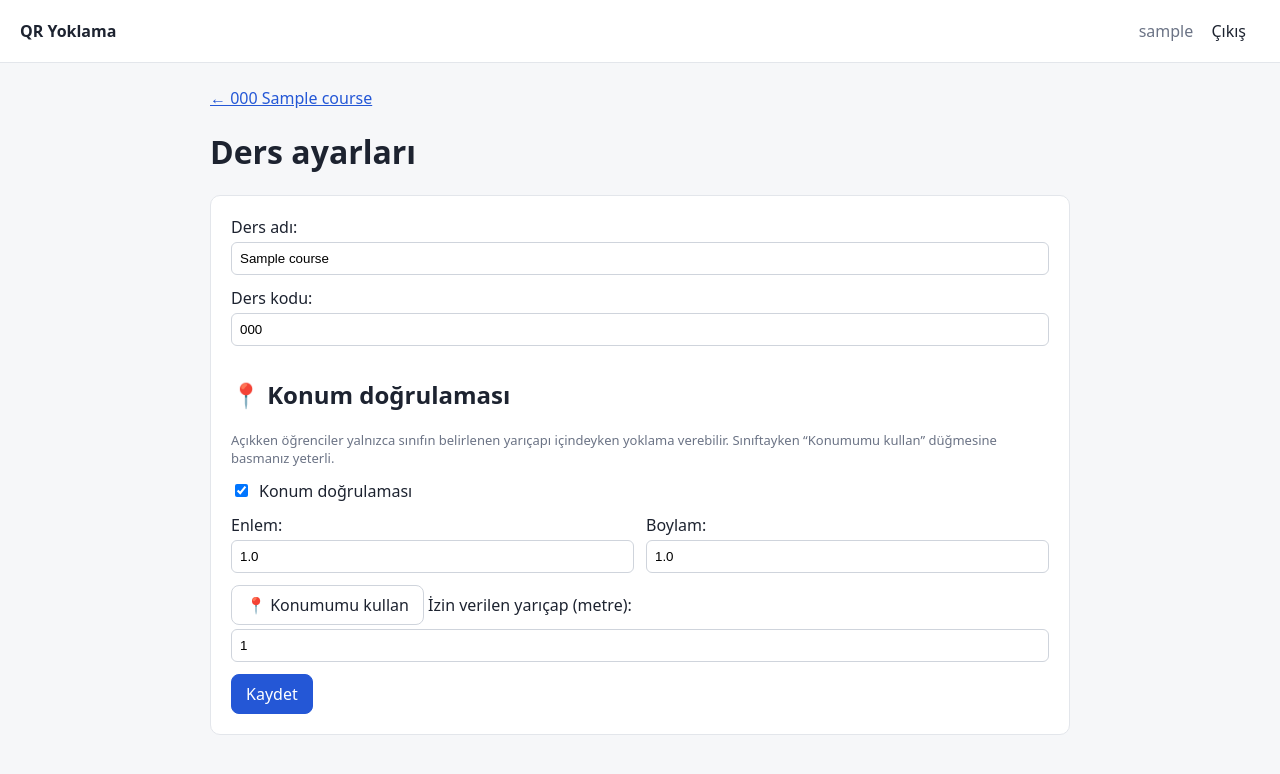
After one commit to melisayalcinkaya/qr_yoklama, a Django app: page /courses/1/settings/ in a window 1280 px wide. The commit adds this page. Shown: the top 774 px of the page. Run offline with Django 5.2, Linux system fonts and the light colour scheme; a user stored in the database is signed in; tables that the repository leaves empty hold one stand-in row (values such as "Sample post").

Commit message:
feat: optional classroom location verification
- Teachers can enable location checks per course, set the classroom
  position with one click and choose an allowed radius
- Students' browsers send their position; the server computes the
  Haversine distance and tolerates the reported GPS accuracy
- Low accuracy readings (>200 m) are rejected
- Distance is stored with each record and shown in the live list

Co-Authored-By: Claude Opus 5.5 <noreply@anthropic.com>
Claude-Session: https://claude.ai/code/session_017ibmErBRmv8VotBkFetESA

```diff
--- a/attendance/forms.py
+++ b/attendance/forms.py
@@ -9,6 +9,28 @@ class CourseForm(forms.ModelForm):
         fields = ["name", "code"]
 
 
+class CourseSettingsForm(forms.ModelForm):
+    class Meta:
+        model = Course
+        fields = ["name", "code", "location_enabled", "latitude", "longitude", "radius_m"]
+        widgets = {
+            "latitude": forms.NumberInput(attrs={"step": "any"}),
+            "longitude": forms.NumberInput(attrs={"step": "any"}),
+        }
+
+    def clean(self):
+        data = super().clean()
+        if data.get("location_enabled"):
+            lat, lon = data.get("latitude"), data.get("longitude")
+            if lat is None or lon is None:
+                raise forms.ValidationError(
+                    "Konum doğrulaması için sınıfın konumunu girin ya da “Konumumu kullan” düğmesine basın."
+                )
+            if not (-90 <= lat <= 90 and -180 <= lon <= 180):
+                raise forms.ValidationError("Geçersiz koordinat.")
+        return data
+
+
 class StartSessionForm(forms.Form):
     duration_minutes = forms.IntegerField(
         label="Süre (dakika)", min_value=1, max_value=180, initial=15
@@ -17,6 +39,10 @@ class StartSessionForm(forms.Form):
 
 class CheckinForm(forms.ModelForm):
     device_id = forms.CharField(max_length=64, required=False, widget=forms.HiddenInput)
+    # Konum alanları tarayıcı tarafından doldurulur; konum doğrulaması kapalıysa boş kalır.
+    latitude = forms.FloatField(required=False, widget=forms.HiddenInput, min_value=-90, max_value=90)
+    longitude = forms.FloatField(required=False, widget=forms.HiddenInput, min_value=-180, max_value=180)
+    accuracy = forms.FloatField(required=False, widget=forms.HiddenInput, min_value=0)
 
     class Meta:
         model = AttendanceRecord
--- a/attendance/models.py
+++ b/attendance/models.py
@@ -2,6 +2,7 @@ import secrets
 from datetime import timedelta
 
 from django.conf import settings
+from django.core.validators import MaxValueValidator, MinValueValidator
 from django.db import models
 from django.utils import timezone
 
@@ -25,6 +26,16 @@ class Course(models.Model):
     name = models.CharField("Ders adı", max_length=120)
     code = models.CharField("Ders kodu", max_length=20, blank=True)
     created_at = models.DateTimeField(auto_now_add=True)
+
+    # Konum doğrulama (opsiyonel): açıksa öğrencinin sınıfa yakın olması gerekir.
+    location_enabled = models.BooleanField("Konum doğrulaması", default=False)
+    latitude = models.FloatField("Enlem", null=True, blank=True)
+    longitude = models.FloatField("Boylam", null=True, blank=True)
+    radius_m = models.PositiveIntegerField(
+        "İzin verilen yarıçap (metre)",
+        default=100,
+        validators=[MinValueValidator(20), MaxValueValidator(2000)],
+    )
 
     class Meta:
         ordering = ["name"]
@@ -97,6 +108,8 @@ class AttendanceRecord(models.Model):
     first_name = models.CharField("Ad", max_length=100)
     last_name = models.CharField("Soyad", max_length=100)
     device_id = models.CharField(max_length=64, blank=True, null=True)
+    # Konum doğrulaması açıksa öğrencinin sınıfa uzaklığı (metre) saklanır.
+    distance_m = models.PositiveIntegerField(null=True, blank=True)
     created_at = models.DateTimeField(auto_now_add=True)
 
     class Meta:
--- a/attendance/static/css/app.css
+++ b/attendance/static/css/app.css
@@ -46,3 +46,6 @@ input[type=text], input[type=password], input[type=number] { width: 100%; paddin
 .rate { display: inline-block; width: 60px; height: 6px; background: #eef0f3; border-radius: 3px; vertical-align: middle; margin-right: 6px; }
 .rate-fill { height: 100%; background: #1f9d55; border-radius: 3px; }
 .row-warn .rate-fill { background: #c62f2f; }
+.row-2 { display: grid; grid-template-columns: 1fr 1fr; gap: 12px; }
+.checkbox { display: flex; gap: 8px; align-items: center; margin: 8px 0 12px; }
+button:disabled { opacity: .5; cursor: not-allowed; }
--- /dev/null
+++ b/attendance/templates/attendance/course_settings.html
@@ -0,0 +1,51 @@
+{% extends "base.html" %}
+{% block title %}Ayarlar · {{ course }}{% endblock %}
+{% block content %}
+<p><a href="{% url 'course_detail' course.pk %}">← {{ course }}</a></p>
+<h1>Ders ayarları</h1>
+
+<form method="post" class="card">
+    {% csrf_token %}
+    {{ form.non_field_errors }}
+    {{ form.name.label_tag }} {{ form.name }} {{ form.name.errors }}
+    {{ form.code.label_tag }} {{ form.code }} {{ form.code.errors }}
+
+    <h2>📍 Konum doğrulaması</h2>
+    <p class="muted small">
+        Açıkken öğrenciler yalnızca sınıfın belirlenen yarıçapı içindeyken yoklama verebilir.
+        Sınıftayken “Konumumu kullan” düğmesine basmanız yeterli.
+    </p>
+    <label class="checkbox">{{ form.location_enabled }} {{ form.location_enabled.label }}</label>
+
+    <div class="row-2">
+        <div>{{ form.latitude.label_tag }} {{ form.latitude }} {{ form.latitude.errors }}</div>
+        <div>{{ form.longitude.label_tag }} {{ form.longitude }} {{ form.longitude.errors }}</div>
+    </div>
+    <button type="button" id="useLocation" class="btn">📍 Konumumu kullan</button>
+    <span id="locationStatus" class="muted small"></span>
+
+    {{ form.radius_m.label_tag }} {{ form.radius_m }} {{ form.radius_m.errors }}
+
+    <button type="submit" class="btn btn-primary">Kaydet</button>
+</form>
+{% endblock %}
+
+{% block scripts %}
+<script>
+document.getElementById("useLocation").addEventListener("click", () => {
+    const status = document.getElementById("locationStatus");
+    if (!navigator.geolocation) { status.textContent = "Tarayıcınız konum desteklemiyor."; return; }
+    status.textContent = "Konum alınıyor…";
+    navigator.geolocation.getCurrentPosition(
+        (pos) => {
+            document.getElementById("id_latitude").value = pos.coords.latitude.toFixed(6);
+            document.getElementById("id_longitude").value = pos.coords.longitude.toFixed(6);
+            document.getElementById("id_location_enabled").checked = true;
+            status.textContent = `Konum alındı (±${Math.round(pos.coords.accuracy)} m). Kaydetmeyi unutmayın.`;
+        },
+        () => { status.textContent = "Konum alınamadı. Tarayıcı izinlerini kontrol edin."; },
+        { enableHighAccuracy: true, timeout: 15000 }
+    );
+});
+</script>
+{% endblock %}
--- a/attendance/templates/attendance/session_live.html
+++ b/attendance/templates/attendance/session_live.html
@@ -65,7 +65,7 @@
         name.textContent = r.name;
         const meta = document.createElement("span");
         meta.className = "muted";
-        meta.textContent = ` · ${r.number} · ${r.time}`;
+        meta.textContent = ` · ${r.number} · ${r.time}` + (r.distance !== null ? ` · ${r.distance} m` : "");
         const del = document.createElement("button");
         del.type = "button";
         del.className = "btn btn-ghost btn-small";
--- a/attendance/urls.py
+++ b/attendance/urls.py
@@ -6,6 +6,7 @@ urlpatterns = [
     path("", views.dashboard, name="dashboard"),
     path("courses/new/", views.course_create, name="course_create"),
     path("courses/<int:pk>/", views.course_detail, name="course_detail"),
+    path("courses/<int:pk>/settings/", views.course_settings, name="course_settings"),
     path("courses/<int:pk>/stats/", views.course_stats, name="course_stats"),
     path("courses/<int:pk>/stats/export/", views.course_stats_export, name="course_stats_export"),
     path("courses/<int:pk>/start/", views.session_start, name="session_start"),
--- a/attendance/views.py
+++ b/attendance/views.py
@@ -18,7 +18,8 @@ from django.urls import reverse
 from django.utils import timezone
 from django.views.decorators.http import require_GET, require_POST
 
-from .forms import CheckinForm, CourseForm, StartSessionForm
+from .forms import CheckinForm, CourseForm, CourseSettingsForm, StartSessionForm
+from .geo import MAX_ACCEPTED_ACCURACY_M, is_within_radius
 from .models import AttendanceRecord, AttendanceSession, Course
 
 # Öğrenci QR'ı okuttuktan sonra formu doldurmak için bu kadar süresi var.
@@ -116,6 +117,17 @@ def course_detail(request, pk):
 
 
 @login_required
+def course_settings(request, pk):
+    course = get_object_or_404(Course, pk=pk, teacher=request.user)
+    form = CourseSettingsForm(request.POST or None, instance=course)
+    if request.method == "POST" and form.is_valid():
+        form.save()
+        messages.success(request, "Ders ayarları kaydedildi.")
+        return redirect("course_detail", pk=course.pk)
+    return render(request, "attendance/course_settings.html", {"course": course, "form": form})
+
+
+@login_required
 @require_POST
 def session_start(request, pk):
     course = get_object_or_404(Course, pk=pk, teacher=request.user)
@@ -182,6 +194,7 @@ def session_records(request, pk):
                 "name": f"{r.first_name} {r.last_name}",
                 "number": r.student_number,
                 "time": timezone.localtime(r.created_at).strftime("%H:%M:%S"),
+                "distance": r.distance_m,
             }
             for r in records
         ],
@@ -347,6 +360,21 @@ def _has_valid_grant(request, session_id: int) -> bool:
     return granted_at is not None and time.time() - granted_at < CHECKIN_GRANT_SECONDS
 
 
+def _check_location(course: Course, data: dict) -> tuple[str | None, int | None]:
+    """Konum doğrulaması açıksa (hata mesajı, mesafe) döner; sorun yoksa hata None olur."""
+    if not course.location_enabled:
+        return None, None
+    lat, lon, acc = data.get("latitude"), data.get("longitude"), data.get("accuracy")
+    if lat is None or lon is None or acc is None:
+        return "Bu ders için konum izni gerekiyor. Lütfen tarayıcının konum iznini açın.", None
+    if acc > MAX_ACCEPTED_ACCURACY_M:
+        return "Konum hassasiyeti çok düşük. Wi-Fi veya GPS'i açıp tekrar deneyin.", None
+    inside, distance = is_within_radius(course.latitude, course.longitude, course.radius_m, lat, lon, acc)
+    if not inside:
+        return f"Sınıfın dışında görünüyorsunuz (yaklaşık {round(distance)} m uzakta).", round(distance)
+    return None, round(distance)
+
+
 def checkin(request, pk):
     """
     Akış:
@@ -380,8 +408,11 @@ def checkin(request, pk):
         record = form.save(commit=False)
         record.session = session
         record.device_id = form.cleaned_data.get("device_id") or None
+        location_error, record.distance_m = _check_location(session.course, form.cleaned_data)
 
-        if session.records.filter(student_number=record.student_number).exists():
+        if location_error:
+            form.add_error(None, location_error)
+        elif session.records.filter(student_number=record.student_number).exists():
             form.add_error("student_number", "Bu numarayla bu derste zaten yoklama alınmış.")
         elif record.device_id and session.records.filter(device_id=record.device_id).exists():
             form.add_error(None, "Bu cihazla bu derste zaten yoklama verilmiş.")
```
Also changed, not shown: attendance/geo.py (added, +35 -0 lines), attendance/templates/attendance/checkin.html (+33 -2 lines), attendance/templates/attendance/course_detail.html (+8 -1 lines), attendance/migrations/0002_course_location.py (added).
